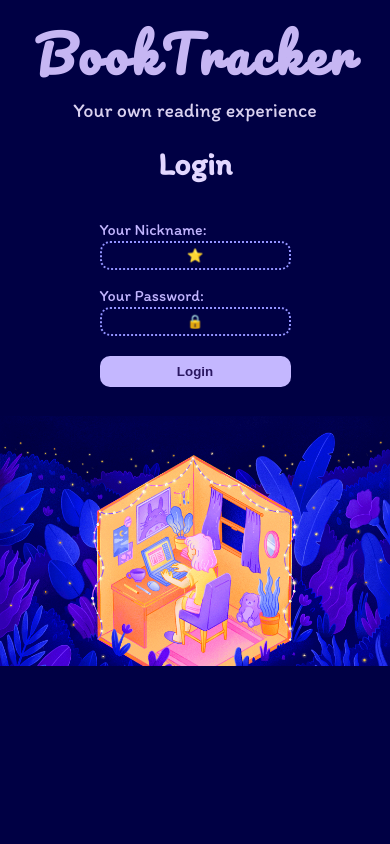
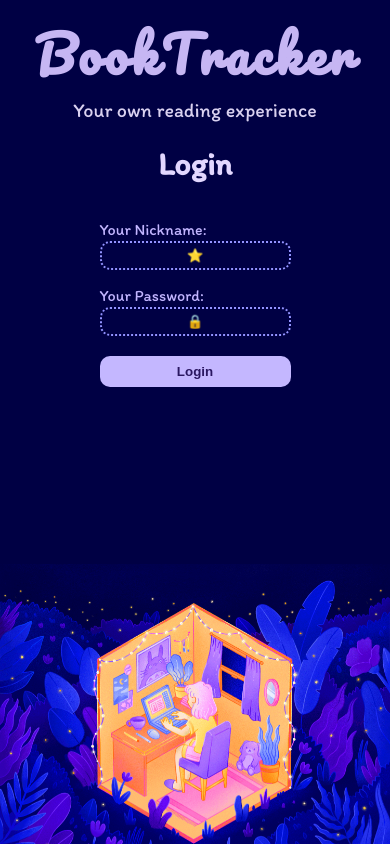
Before and after one commit to CarlottaKiri/react-BookTracker, a React (Vite) app: page / in a window 390 px wide. Built offline with nearby package versions, Linux system fonts and the light colour scheme.

Commit message:
fix login pic

```diff
--- a/src/components/login/styles.module.scss
+++ b/src/components/login/styles.module.scss
@@ -125,7 +125,10 @@
       .mobileDiv {
         display: block;
         width: 100%;
-        height: 250px;
+        height: 280px;
+        position: fixed;
+        z-index: -1;
+        bottom: 0;
         margin-top: -10px;
         background-image: url("./mobile.gif");
         background-size: cover;
```
